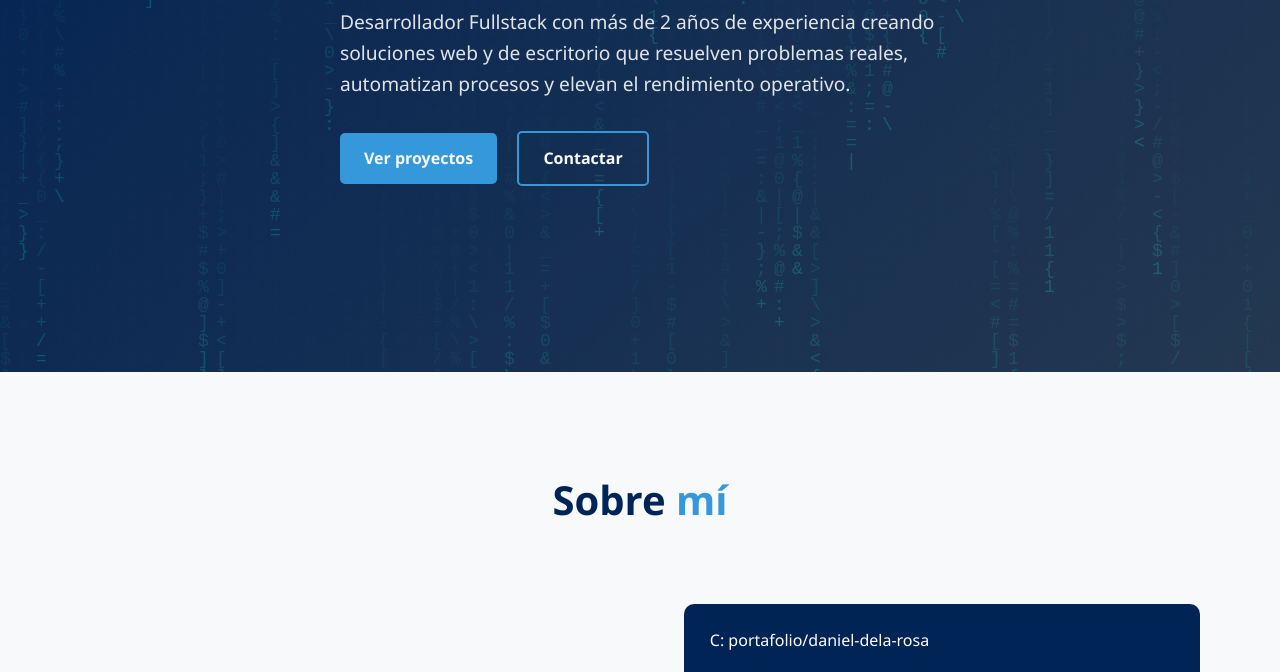
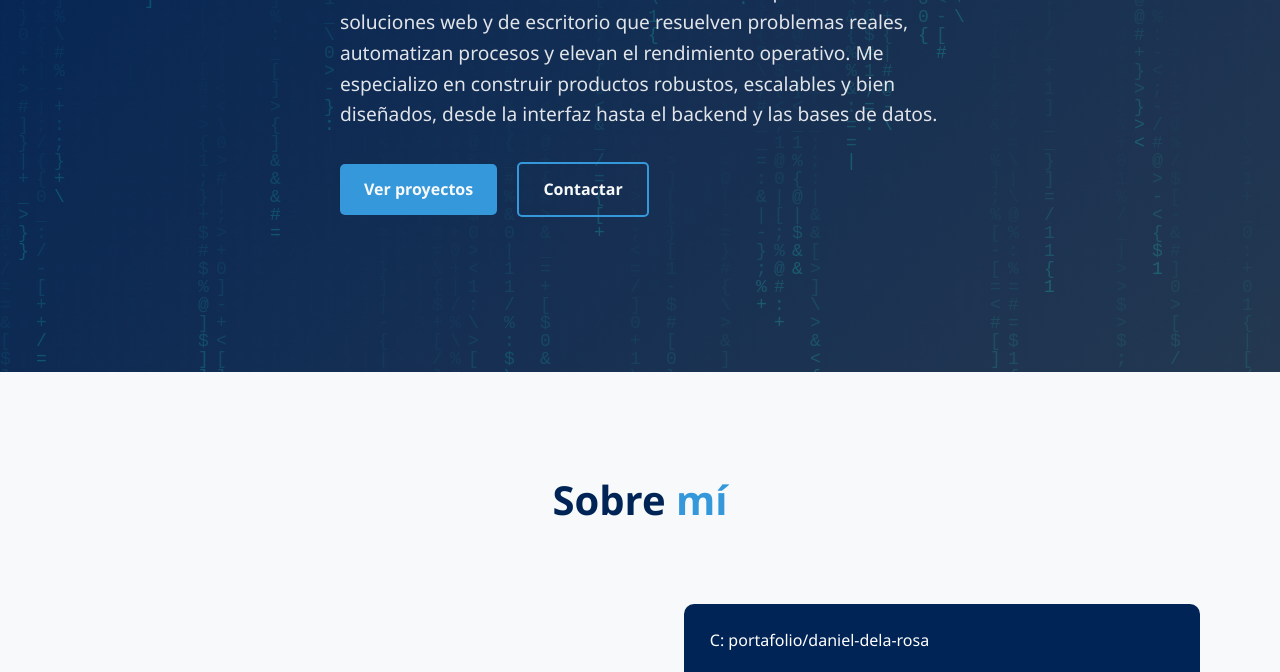
Before and after one commit to DanCode98/portafolio, a plain HTML site: page index.html in a window 1280 px wide. Shown: the part 428-1100 px from the top of the page. Drawn offline with nearby package versions, Linux system fonts and the light colour scheme; a script that the page names is missing.

Commit message:
Mejora la descripción profesional en la página principal
Se amplió el párrafo de presentación para destacar la especialización en la construcción de productos robustos, escalables y bien diseñados, abarcando frontend, backend y bases de datos.

```diff
--- a/index.html
+++ b/index.html
@@ -34,7 +34,10 @@
             <div class="hero-content fade-in">
                 <h1>Hola, soy <span id="coder-name">Daniel de la Rosa</span></h1>
                 <p>Desarrollador Fullstack con más de 2 años de experiencia creando soluciones web y de escritorio que
-                    resuelven problemas reales, automatizan procesos y elevan el rendimiento operativo.</p>
+                    resuelven problemas reales, automatizan procesos y elevan el rendimiento operativo. Me especializo
+                    en construir productos robustos, escalables y bien diseñados, desde la interfaz hasta el backend y
+                    las bases de datos.
+                </p>
                 <div>
                     <a href="#projects" class="btn">Ver proyectos</a>
                     <a href="#contact" class="btn btn-outline">Contactar</a>
```
